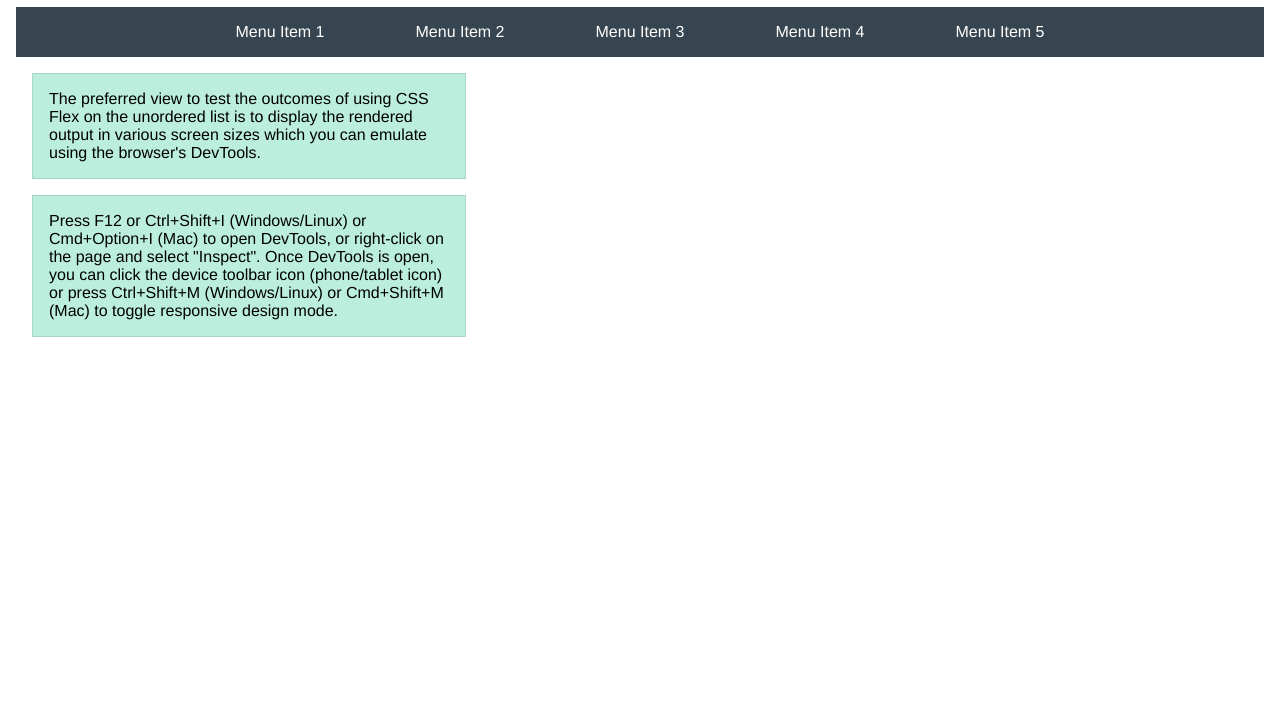
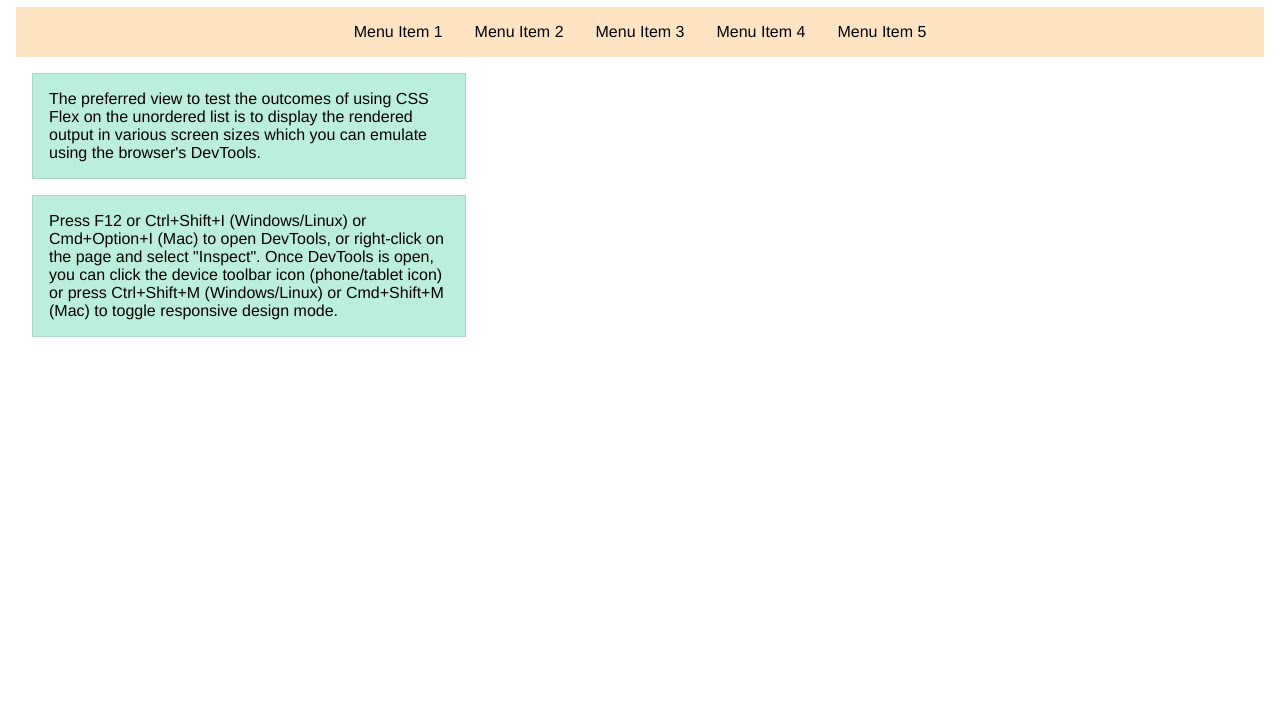
Before and after one commit to josedanieljimenez/wdd130, a plain HTML site: page week04/flexbox-menu.html in a window 1280 px wide. Shown: the part 73-800 px from the top of the page. Drawn offline with Linux system fonts and the light colour scheme.

Commit message:
I followed the instructions to complete my activity.

```diff
--- a/week04/styles/flexbox-menu.css
+++ b/week04/styles/flexbox-menu.css
@@ -4,7 +4,8 @@ body {
 }
 
 nav {
-    background-color: #36454f;
+    background-color: bisque;
+    display: flex;
 }
 
 nav ul {
@@ -16,11 +17,13 @@ nav ul {
     padding: 0;
     justify-content: space-around;
     align-items: center;
+    flex-direction: row;
+    flex-wrap: wrap;
 }
 
 nav a {
     display: block;
-    color: #fff;
+    color: black;
     text-align: center;
     padding: 1rem;
     text-decoration: none;
```
